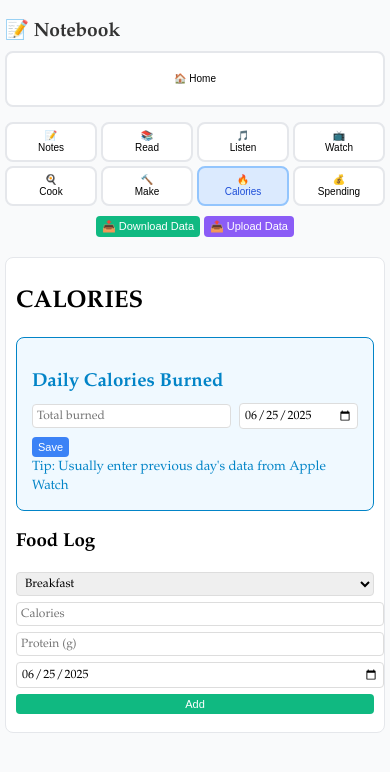
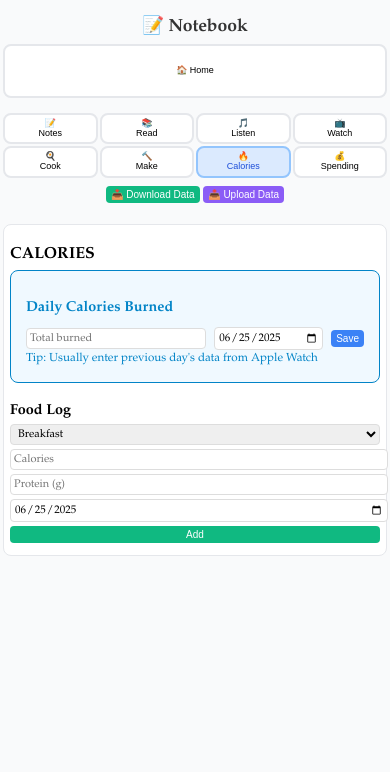
Before and after one commit to Mariam666/Mynotebook, a plain HTML site: page index.html in a window 390 px wide. Both pictures are taken after a click on the button "🔥 Calories". Drawn offline with Linux system fonts and the light colour scheme.

Commit message:
Update index.html

```diff
--- a/index.html
+++ b/index.html
@@ -29,22 +29,25 @@
         .form-row input, .form-row select { min-width: 80px; flex: 1; }
 
         @media (max-width: 768px) {
-            body { padding: 5px; }
-            h1 { font-size: 1.2rem; margin-bottom: 8px; }
-            .stats { gap: 6px; margin-bottom: 10px; }
-            .stat-card { padding: 6px; font-size: 11px; }
-            .nav-grid { gap: 4px; margin-bottom: 10px; grid-template-columns: repeat(4, 1fr); }
-            .tab-btn { padding: 6px 2px; font-size: 10px; line-height: 1.2; }
-            .content { padding: 10px; }
-            .item { padding: 6px; gap: 4px; margin-bottom: 6px; }
-            .item-content { font-size: 12px; }
-            .form-row { gap: 3px; margin-bottom: 8px; flex-direction: column; align-items: stretch; }
-            .form-row input, .form-row select { min-width: auto; font-size: 12px; width: 100%; margin-bottom: 3px; }
-            .btn { padding: 4px 6px; font-size: 11px; }
-            .btn-delete { padding: 3px 5px; font-size: 10px; width: auto; }
+            body { padding: 3px; font-size: 14px; }
+            .container { max-width: 100%; padding: 0; }
+            h1 { font-size: 1.1rem; margin-bottom: 6px; text-align: center; }
+            .stats { gap: 4px; margin-bottom: 8px; }
+            .stat-card { padding: 4px; font-size: 10px; line-height: 1.1; }
+            .nav-grid { gap: 2px; margin-bottom: 8px; grid-template-columns: repeat(4, 1fr); }
+            .tab-btn { padding: 4px 1px; font-size: 9px; line-height: 1.1; }
+            .content { padding: 6px; }
+            .item { padding: 4px; gap: 3px; margin-bottom: 4px; }
+            .item-content { font-size: 11px; line-height: 1.2; }
+            .form-row { gap: 2px; margin-bottom: 6px; flex-direction: column; align-items: stretch; }
+            .form-row input, .form-row select { min-width: auto; font-size: 11px; width: 100%; margin-bottom: 2px; }
+            .btn { padding: 3px 5px; font-size: 10px; }
+            .btn-delete { padding: 2px 4px; font-size: 9px; width: auto; }
             .form-row .btn { width: 100%; }
-            textarea { height: 60px; font-size: 12px; }
-            input, textarea, select { padding: 4px; font-size: 12px; }
+            textarea { height: 50px; font-size: 11px; }
+            input, textarea, select { padding: 3px; font-size: 11px; }
+            h2 { font-size: 1rem; margin-bottom: 6px; }
+            h3 { font-size: 0.9rem; margin-bottom: 4px; }
         }
     </style>
 </head>
```
